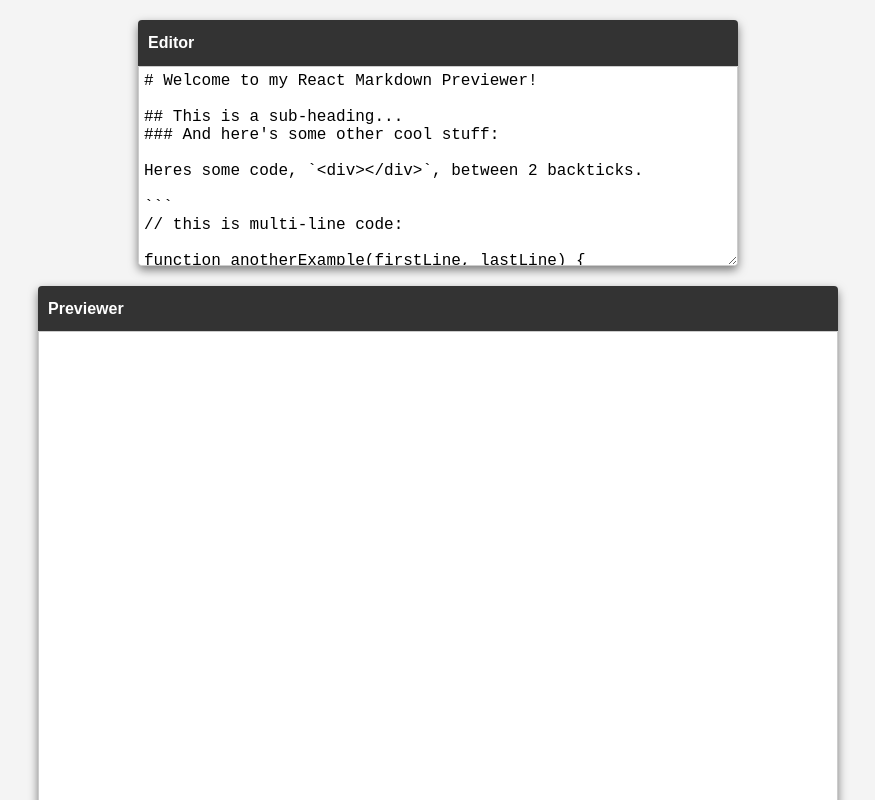
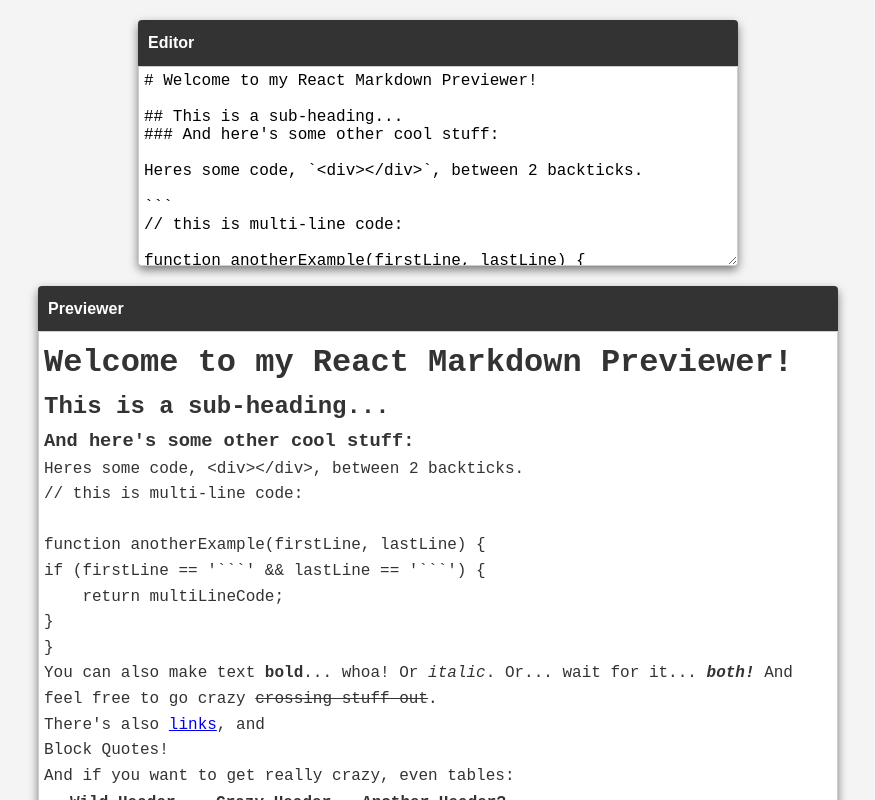
Before and after one commit to kielakjr/markdown-previewer, a React (Vite) app: page / in a window 1280 px wide. Shown: the top 800 px of the page, without its empty margins (202-1077 px from the left). Built offline with nearby package versions, Linux system fonts and the light colour scheme.

Commit message:
Added marked for parsing editor to previewer

```diff
--- a/package.json
+++ b/package.json
@@ -10,6 +10,7 @@
     "preview": "vite preview"
   },
   "dependencies": {
+    "marked": "^16.4.1",
     "react": "^19.1.1",
     "react-dom": "^19.1.1"
   },
--- a/src/App.jsx
+++ b/src/App.jsx
@@ -3,10 +3,56 @@ import Editor from './components/Editor.jsx'
 import Previewer from './components/Previewer.jsx'
 
 const App = () => {
+     const defaultMarkdownText = `# Welcome to my React Markdown Previewer!
+
+## This is a sub-heading...
+### And here's some other cool stuff:
+
+Heres some code, \`<div></div>\`, between 2 backticks.
+
+\`\`\`
+// this is multi-line code:
+
+function anotherExample(firstLine, lastLine) {
+if (firstLine == '\`\`\`' && lastLine == '\`\`\`') {
+    return multiLineCode;
+}
+}
+\`\`\`
+
+You can also make text **bold**... whoa!
+Or _italic_.
+Or... wait for it... **_both!_**
+And feel free to go crazy ~~crossing stuff out~~.
+
+There's also [links](https://www.freecodecamp.org), and
+> Block Quotes!
+
+And if you want to get really crazy, even tables:
+
+Wild Header | Crazy Header | Another Header?
+------------ | ------------- | -------------
+Your content can | be here, and it | can be here....
+And here. | Okay. | I think we get it.
+
+- And of course there are lists.
+- Some are bulleted.
+    - With different indentation levels.
+        - That look like this.
+
+1. And there are numbered lists too.
+1. Use just 1s if you want!
+1. And last but not least, let's not forget embedded images:
+
+![freeCodeCamp Logo](https://cdn.freecodecamp.org/testable-projects-fcc/images/fcc_secondary.svg)
+`;
+
+    const [input, setInput] = React.useState(defaultMarkdownText);
+
   return (
     <div className='app'>
-      <Editor />
-      <Previewer />
+      <Editor input={input} setInput={setInput} />
+      <Previewer input={input} />
     </div>
   )
 }
--- a/src/components/Editor.jsx
+++ b/src/components/Editor.jsx
@@ -1,51 +1,6 @@
 import React from 'react'
 
-const Editor = () => {
-    const defaultMarkdownText = `# Welcome to my React Markdown Previewer!
-
-## This is a sub-heading...
-### And here's some other cool stuff:
-
-Heres some code, \`<div></div>\`, between 2 backticks.
-
-\`\`\`
-// this is multi-line code:
-
-function anotherExample(firstLine, lastLine) {
-if (firstLine == '\`\`\`' && lastLine == '\`\`\`') {
-    return multiLineCode;
-}
-}
-\`\`\`
-
-You can also make text **bold**... whoa!
-Or _italic_.
-Or... wait for it... **_both!_**
-And feel free to go crazy ~~crossing stuff out~~.
-
-There's also [links](https://www.freecodecamp.org), and
-> Block Quotes!
-
-And if you want to get really crazy, even tables:
-
-Wild Header | Crazy Header | Another Header?
------------- | ------------- | -------------
-Your content can | be here, and it | can be here....
-And here. | Okay. | I think we get it.
-
-- And of course there are lists.
-- Some are bulleted.
-    - With different indentation levels.
-        - That look like this.
-
-1. And there are numbered lists too.
-1. Use just 1s if you want!
-1. And last but not least, let's not forget embedded images:
-
-![freeCodeCamp Logo](https://cdn.freecodecamp.org/testable-projects-fcc/images/fcc_secondary.svg)
-`;
-
-    const [input, setInput] = React.useState(defaultMarkdownText);
+const Editor = ({ input, setInput }) => {
 
   return (
     <div className="editor-container">
--- a/src/components/Previewer.jsx
+++ b/src/components/Previewer.jsx
@@ -1,10 +1,11 @@
 import React from 'react'
+import { marked } from 'marked'
 
-const Previewer = () => {
+const Previewer = ({input}) => {
   return (
     <div className="previewer-container">
         <label htmlFor="previewer">Previewer</label>
-        <textarea id="previewer"></textarea>
+        <div id="previewer" dangerouslySetInnerHTML={{ __html: marked.parse(input) }}></div>
     </div>
   )
 }
--- a/src/index.css
+++ b/src/index.css
@@ -75,7 +75,7 @@ body {
   padding: 10px;
   border-radius: 4px 4px 0 0;
 }
-.previewer-container textarea {
+.previewer-container div {
   width: 100%;
   height: 600px;
   font-size: 16px;
@@ -83,11 +83,7 @@ body {
   border: 1px solid #ccc;
   border-radius: 0 0 4px 4px;
   font-family: "Courier New", Courier, monospace;
-}
-.previewer-container textarea:focus {
-  outline: none;
-  border-color: #66afe9;
-  box-shadow: 0 0 8px rgba(102, 175, 233, 0.6);
+  overflow: scroll;
 }
 
 /*# sourceMappingURL=index.css.map */
--- a/src/styles.scss
+++ b/src/styles.scss
@@ -76,10 +76,8 @@ body {
     label {
         @include textarea-label;
     }
-    textarea {
+    div {
         @include textarea-style(600px);
-    }
-    textarea:focus {
-        @include textarea-style-focus;
+        overflow: scroll;
     }
 }
```
Also changed, not shown: 2 other files (tests, documents, lock files or other folders).
